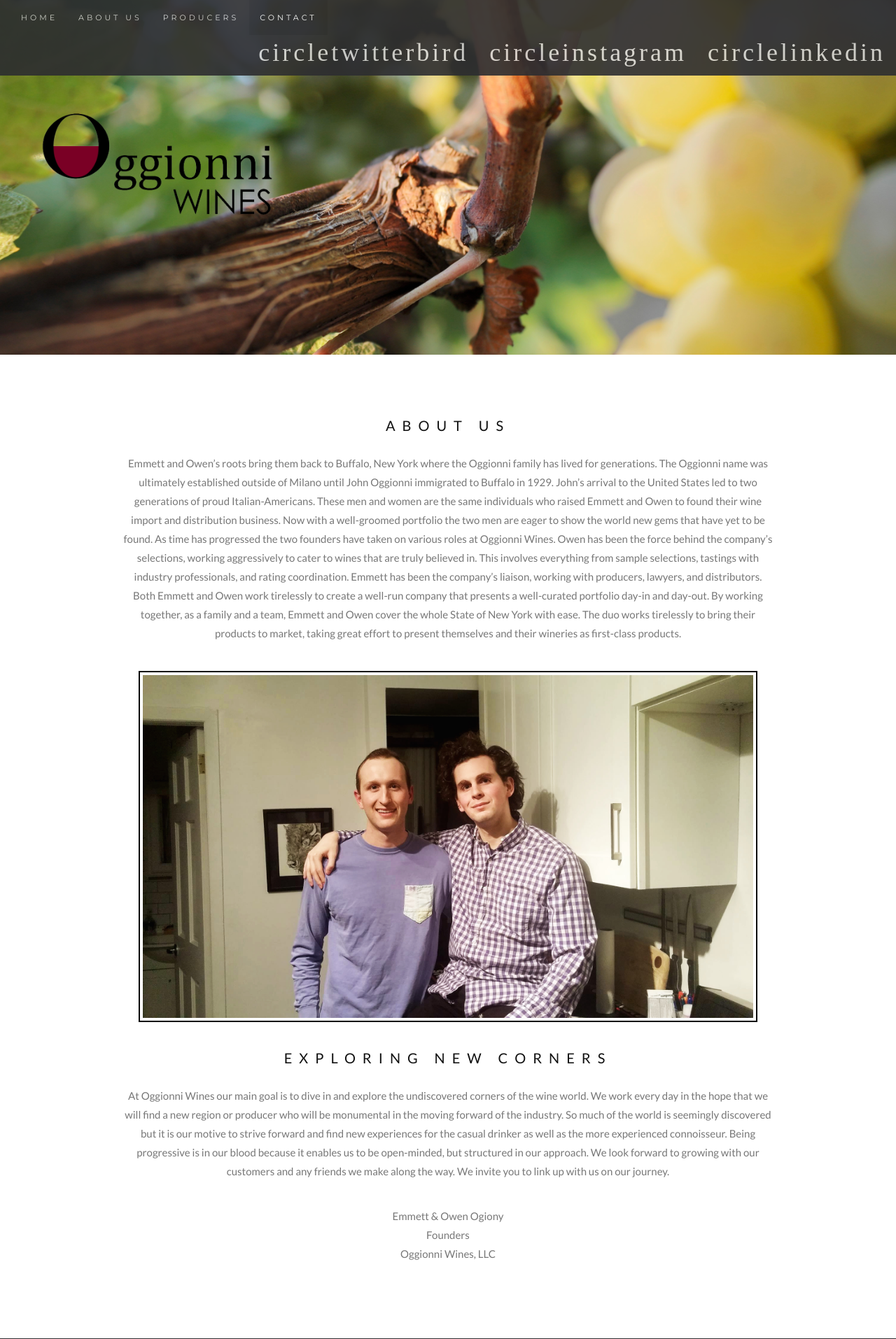
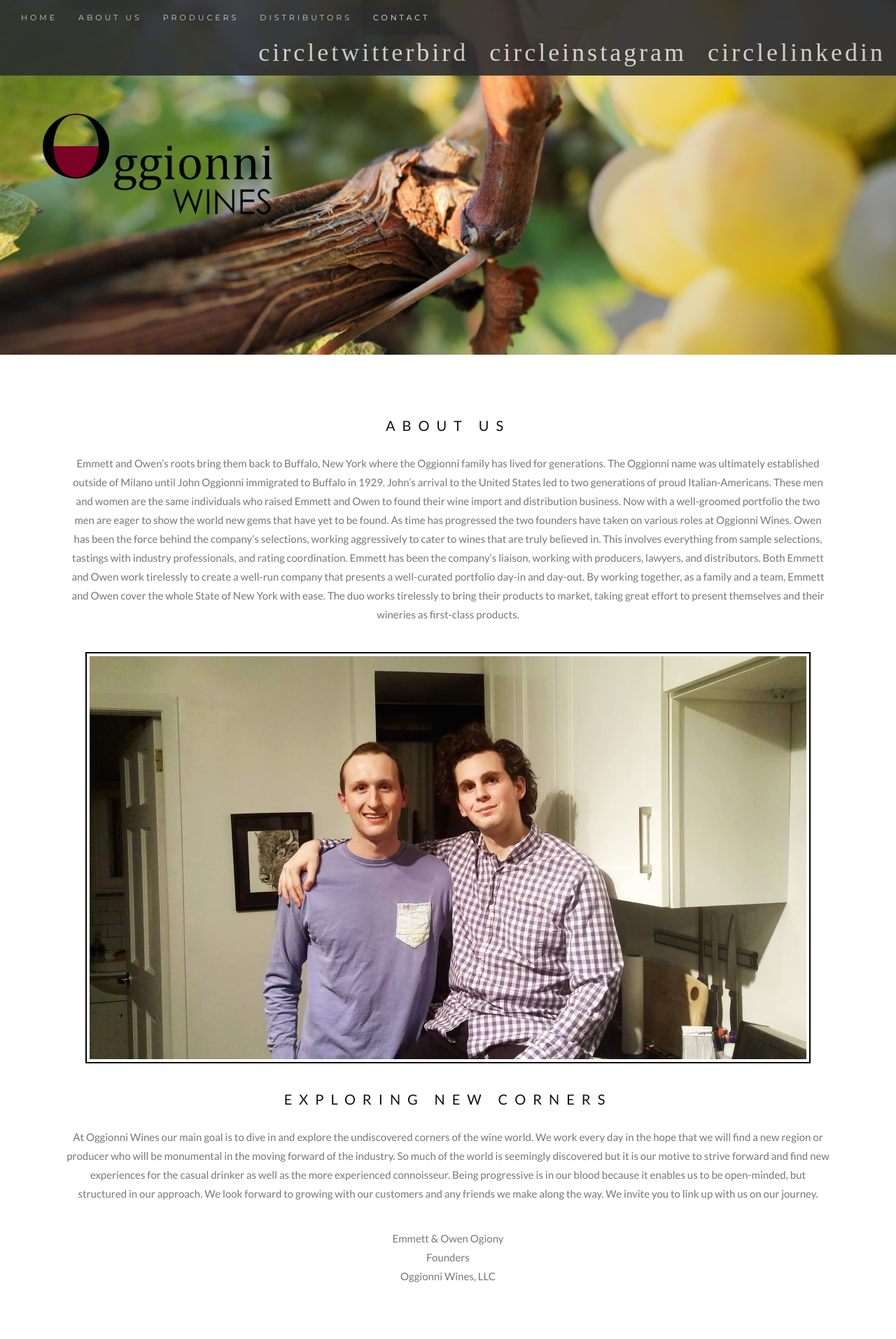
Before and after one commit to hannaj06/oggionni, a PHP site: page / in a window 1280 px wide. Shown: the top 1914 px of the page at 70% size. Run offline with PHP 8.4, Linux system fonts and the light colour scheme; data that the repository does not hold is empty; some web fonts are replaced.

Commit message:
update production

```diff
--- a/index.php
+++ b/index.php
@@ -28,7 +28,7 @@
       color: #111;
   }
   .container {
-      padding: 80px 120px;
+      padding: 80px 40px;
   }
   .person {
       border: 10px solid transparent;
@@ -178,7 +178,7 @@
         <li><a href="#myPage">HOME</a></li>
         <li><a href="#about">ABOUT US</a></li>
         <li><a href="#producers">PRODUCERS</a></li>
-        <!-- <li><a href="#dist">DISTRIBUTORS</a></li> -->
+        <li><a href="#dist">DISTRIBUTORS</a></li>
         <li><a href="#contact">CONTACT</a></li>
 <!--         <li class="dropdown">
           <a class="dropdown-toggle" data-toggle="dropdown" href="#">MORE
@@ -250,6 +250,7 @@
 
 
 <div id="about" class="container text-center">
+
   <h3>ABOUT US</h3>
   <p>Emmett and Owen’s roots bring them back to Buffalo, New York where the Oggionni family has lived for generations. The Oggionni name was ultimately established outside of Milano until John Oggionni immigrated to Buffalo in 1929. John’s arrival to the United States led to two generations of proud Italian-Americans. These men and women are the same individuals who raised Emmett and Owen to found their wine import and distribution business. Now with a well-groomed portfolio the two men are eager to show the world new gems that have yet to be found. As time has progressed the two founders have taken on various roles at Oggionni Wines. Owen has been the force behind the company’s selections, working aggressively to cater to wines that are truly believed in. This involves everything from sample selections, tastings with industry professionals, and rating coordination. Emmett has been the company’s liaison, working with producers, lawyers, and distributors. Both Emmett and Owen work tirelessly to create a well-run company that presents a well-curated portfolio day-in and day-out. By working together, as a family and a team, Emmett and Owen cover the whole State of New York with ease. The duo works tirelessly to bring their products to market, taking great effort to present themselves and their wineries as first-class products.</p>
 
@@ -268,15 +269,6 @@
   <br>
 </div>
 
-<div id="dist" class="bg-1">
-  <div class="container">
-    <h3 class="text-center">DISTRIBUTORS</h3>
-    <p class="text-center">Coming soon!</p>
-
-    <div class="row text-center">
-
-    </div>
-  </div>
 
   <!-- Modal -->
   <div class="modal fade" id="myModal" role="dialog">
@@ -314,6 +306,11 @@
   </div>
 </div>
 
+<div class="container text-center">
+	<hr>
+</div>
+
+
 <div id="producers" class="container text-left">
   <h3>PRODUCERS</h3>
       <?php
@@ -345,22 +342,38 @@
       ?>
 </div>
 
-<hr>
+<div id="dist" class="bg-1">
+  <div class="container">
+    <h3 class="text-center">DISTRIBUTORS</h3>
+    <p class="text-center">Coming soon!</p>
+
+    <div class="row text-center">
+
+    </div>
+  </div>
+</div>
+
 
 <!-- Container (Contact Section) -->
-<div id="contact" class="container">
+<div id="contact" class="container bg-0">
   <h3 class="text-center">Contact</h3>
 
-  <div class="row">
-    <div class="col-md-12">
-    	<table class="table table-bordered">
-    		<tr>
-    		  <td>
-    		    <p><span class="glyphicon glyphicon-map-marker"></span>259 Main Street Suite 204<br> East Aurora, NY 14021</p>
-    		    <p><span class="glyphicon glyphicon-phone"></span>Phone: +1-716-796-3827</p>
+<div class="row">
+    <div class="col-md-6">
+        <table class="table table-bordered">
+                <tr>
+                  <td>
+                    <p><span class="glyphicon glyphicon-map-marker"></span>259 Main Street Suite 204<br> East Aurora, NY 14021</p>
+                    <p><span class="glyphicon glyphicon-phone"></span>Phone: +1-716-796-3827</p>
             <p><span class="glyphicon glyphicon-envelope"></span>Email: info@oggionniwines.com</p>
           </td>
+	</table>
 
+      <iframe src="https://www.google.com/maps/embed?pb=!1m14!1m8!1m3!1d2919.5198425440135!2d-78.660863!3d42.967322!3m2!1i1024!2i768!4f13.1!3m3!1m2!1s0x89d375861ce9c67d%3A0xf4db2dbd1f05eabe!2s8860+Main+St+%23201a%2C+Williamsville%2C+NY+14221!5e0!3m2!1sen!2sus!4v1474427205816" width="100%" height="450" frameborder="0" style="border:2px solid black; padding: 4px" allowfullscreen></iframe>
+    </div>
+
+    <div class="col-md-6">
+	<table class="table table-bordered">
           <td>
             <p><span class="glyphicon glyphicon-map-marker"></span>108 8th Avenue <br> New York, NY 10011</p>
             <p><span class="glyphicon glyphicon-phone"></span>Phone: +1-716-799-5695</p>
@@ -369,18 +382,10 @@
         </tr>
       </table>
 
-    </div>
-  </div>
-</div>
 
-<div class="row">
-    <div class="col-md-6">
-      <iframe src="https://www.google.com/maps/embed?pb=!1m14!1m8!1m3!1d2919.5198425440135!2d-78.660863!3d42.967322!3m2!1i1024!2i768!4f13.1!3m3!1m2!1s0x89d375861ce9c67d%3A0xf4db2dbd1f05eabe!2s8860+Main+St+%23201a%2C+Williamsville%2C+NY+14221!5e0!3m2!1sen!2sus!4v1474427205816" width="100%" height="450" frameborder="0" style="border:2px solid black; padding: 4px" allowfullscreen></iframe>
-    </div>
-
-    <div class="col-md-6">
       <iframe src="https://www.google.com/maps/embed?pb=!1m18!1m12!1m3!1d3022.972484121071!2d-74.00378858459423!3d40.74063097932878!2m3!1f0!2f0!3f0!3m2!1i1024!2i768!4f13.1!3m3!1m2!1s0x89c259be890f9285%3A0x6d0a64eef7acac66!2sOggionni+Wines!5e0!3m2!1sen!2sus!4v1474744651630" width="100%" height="450" frameborder="0" style="border: 2px solid black; padding: 4px" allowfullscreen></iframe>
     </div>
+</div>
 </div>
 
 <!-- Footer -->
```
